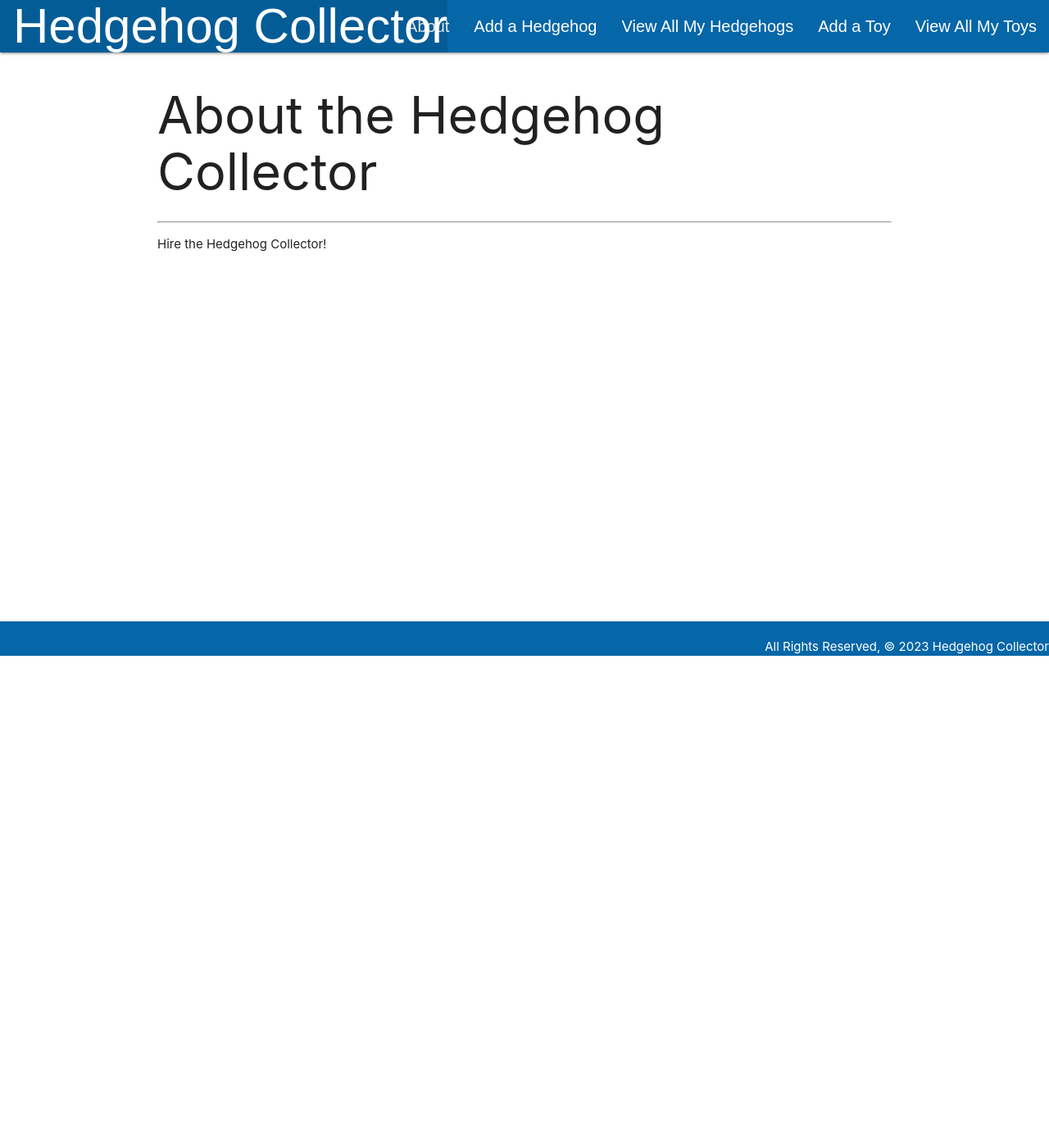
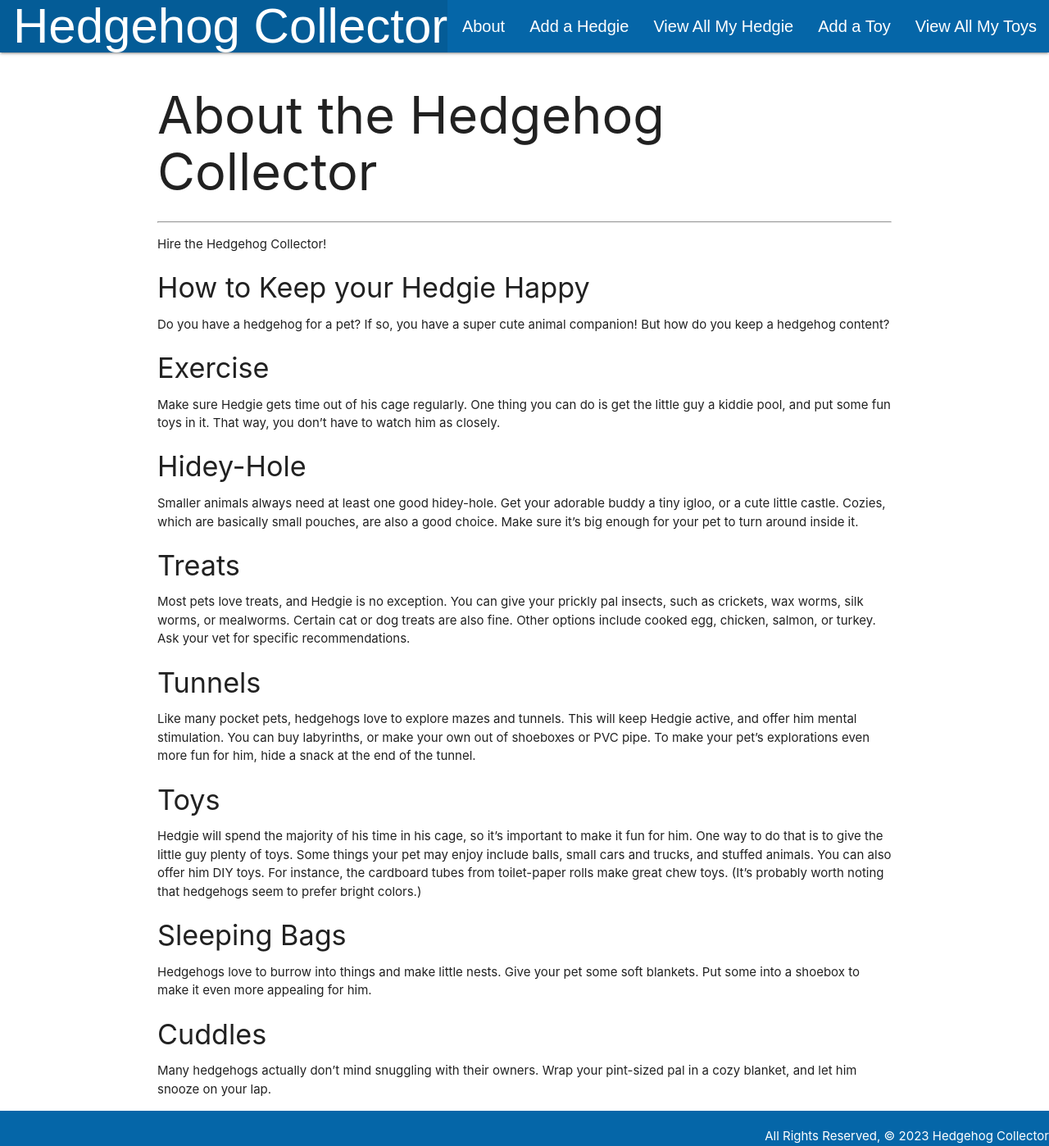
Before and after one commit to Arjybltrn/hedgehogcollector, a Django app: page /about/ in a window 1280 px wide. Shown: the whole page at 82% size. Before the commit the page ends 800 px from the top, so only its background shows below. Run offline with Django 4.2, Linux system fonts and the light colour scheme; some web fonts are replaced.

Commit message:
adds content - about.html

```diff
--- a/main_app/static/css/style.css
+++ b/main_app/static/css/style.css
@@ -4,24 +4,18 @@ body {
     flex-direction: column;
 
 }
-
 main {
     flex: 1 0 auto;
 }
-
 footer {
     padding-top: 0;
     text-align: right;
 }
-
 .nav-wrapper, .page-footer {
     background-color: rgb(5, 102, 168)
 }
-
 .navbar-fixed {
     font-family: 'Dongle', sans-serif;
-
-
 }
 
 a.left.brand-logo {
--- a/main_app/templates/about.html
+++ b/main_app/templates/about.html
@@ -6,4 +6,31 @@
 <hr />
 <p>Hire the Hedgehog Collector!</p>
 
+<h4> How to Keep your Hedgie Happy </h4>
+
+<p>Do you have a hedgehog for a pet? If so, you have a super cute animal companion!
+    But how do you keep a hedgehog content?</p>
+
+    <h4>Exercise</h4>
+    <p>Make sure Hedgie gets time out of his cage regularly. One thing you can do is get the little guy a kiddie pool, and put some fun toys in it. That way, you don’t have to watch him as closely.</p>
+
+    <h4>Hidey-Hole</h4>
+    <p>Smaller animals always need at least one good hidey-hole. Get your adorable buddy a tiny igloo, or a cute little castle. Cozies, which are basically small pouches, are also a good choice. Make sure it’s big enough for your pet to turn around inside it.</p>
+
+    <h4>Treats</h4>
+    <p>Most pets love treats, and Hedgie is no exception. You can give your prickly pal insects, such as crickets, wax worms, silk worms, or mealworms. Certain cat or dog treats are also fine. Other options include cooked egg, chicken, salmon, or turkey. Ask your vet for specific recommendations.</p>
+
+    <h4>Tunnels</h4>
+    <p>Like many pocket pets, hedgehogs love to explore mazes and tunnels. This will keep Hedgie active, and offer him mental stimulation. You can buy labyrinths, or make your own out of shoeboxes or PVC pipe. To make your pet’s explorations even more fun for him, hide a snack at the end of the tunnel.</p>
+
+    <h4>Toys</h4>
+    <p>Hedgie will spend the majority of his time in his cage, so it’s important to make it fun for him. One way to do that is to give the little guy plenty of toys. Some things your pet may enjoy include balls, small cars and trucks, and stuffed animals. You can also offer him DIY toys. For instance, the cardboard tubes from toilet-paper rolls make great chew toys. (It’s probably worth noting that hedgehogs seem to prefer bright colors.)</p>
+
+    <h4>Sleeping Bags</h4>
+    <p>Hedgehogs love to burrow into things and make little nests. Give your pet some soft blankets. Put some into a shoebox to make it even more appealing for him.</p>
+
+    <h4>Cuddles</h4>
+    <p>Many hedgehogs actually don’t mind snuggling with their owners. Wrap your pint-sized pal in a cozy blanket, and let him snooze on your lap.</p>
+
+
 {% endblock %}
--- a/main_app/templates/base.html
+++ b/main_app/templates/base.html
@@ -25,8 +25,8 @@
           </ul>
           <ul class="right">
                 <li><a href="/about">About</a></li>
-                <li><a href="{% url 'hedgehogs_create' %}">Add a Hedgehog</a></li>
-                <li><a href="{% url 'index' %}">View All My Hedgehogs</a></li>
+                <li><a href="{% url 'hedgehogs_create' %}">Add a Hedgie</a></li>
+                <li><a href="{% url 'index' %}">View All My Hedgie</a></li>
                 <li><a href="{% url 'toys_create' %}">Add a Toy</a></li>
                 <li><a href="{% url 'toys_index' %}">View All My Toys</a></li>
           </ul>
--- a/main_app/templates/hedgehogs/detail.html
+++ b/main_app/templates/hedgehogs/detail.html
@@ -1,7 +1,7 @@
 
 {% extends 'base.html' %} {% block content %}
 
-<h1>Hedgehog Details</h1>
+<h1>Hedgie Details</h1>
 
 <div class="row">
   <div class="col s6">
--- a/main_app/templates/hedgehogs/index.html
+++ b/main_app/templates/hedgehogs/index.html
@@ -1,7 +1,7 @@
 
 {% extends 'base.html' %} {% block content %}
 
-<h1>Hedgehog List</h1>
+<h1>Hedgie List</h1>
 
 {% for hedgehog in hedgehogs %}
 <div class="card">
```
